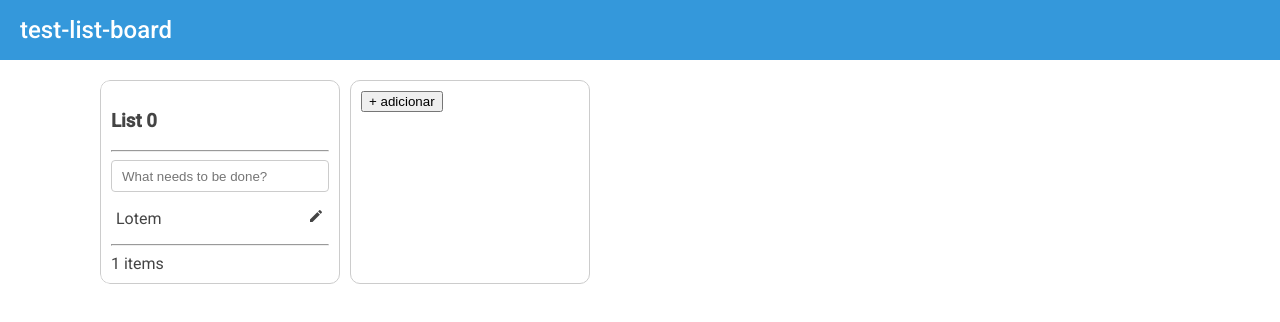
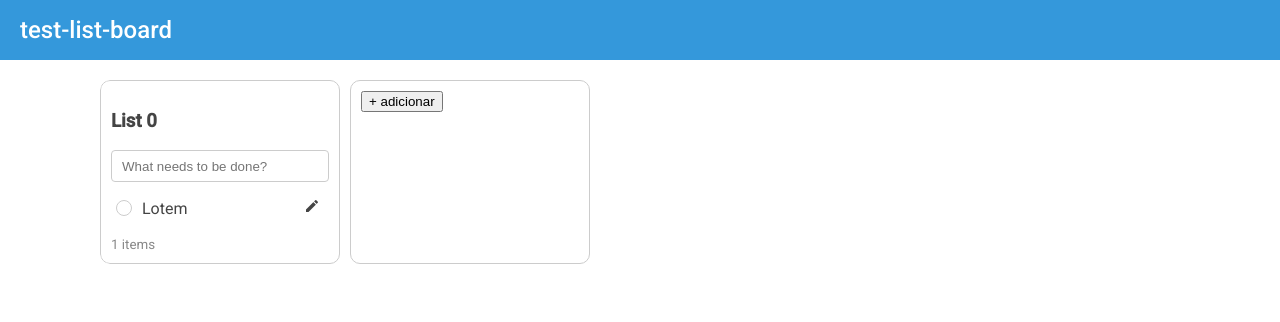
Before and after one commit to alexalannunes/angular-board-list, an Angular app: page / in a window 1280 px wide. Shown: the top 322 px of the page. Built offline with nearby package versions, Linux system fonts and the light colour scheme.

Commit message:
add fake radio, show completed

```diff
--- a/src/app/app.component.html
+++ b/src/app/app.component.html
@@ -3,7 +3,6 @@
   <div class="board">
     <div class="list border" *ngFor="let i of lists; let x = index">
       <h3>{{ i.title }} {{ x }}</h3>
-      <hr />
       <div>
         <form (ngSubmit)="addItemToList(i)">
           <input
@@ -18,19 +17,29 @@
 
       <div class="list-container" role="menu">
         <div *ngFor="let a of i.items" class="zoomIn list-item" role="listitem">
-          <span [ngClass]="{ checked: a.completed }" (click)="toggleItem(a)">
+          <span
+            [ngClass]="{ checked: a.completed }"
+            class="flex ai-center flex-1"
+            (click)="toggleItem(a)"
+          >
+            <div
+              [ngClass]="{ checked: a.completed }"
+              class="fake-radio border m-r-10"
+            ></div>
             {{ a.title }}
             <span *ngIf="a.editable">can.edit</span>
           </span>
-          <span (click)="toogleEdit(a)">
+          <span (click)="toogleEdit(a)" style="width: 20px">
             <i class="list-item-icon material-icons">edit</i>
           </span>
         </div>
       </div>
 
       <div>
-        <hr />
-        {{ i.items.length }} items
+        <small class="text-gray">
+          <span *ngIf="totalListChecked(i)">{{ totalListChecked(i) }} /</span>
+          {{ i.items.length }} items
+        </small>
       </div>
     </div>
 
--- a/src/app/app.component.ts
+++ b/src/app/app.component.ts
@@ -51,14 +51,22 @@ export class AppComponent {
     }
   }
 
-  addItemToList(item: any) {
-    item.items.push({
-      title: item.newItem,
-      completed: false,
-      listId: item.listId,
-    });
+  addItemToList(item: List) {
+    if (item.newItem) {
+      item.items.push({
+        id: (Math.random() * 1000) | 0,
+        title: item.newItem,
+        completed: false,
+        listId: item.id,
+        editable: false,
+      });
 
-    item.newItem = '';
+      item.newItem = '';
+    }
+  }
+
+  totalListChecked(list: List) {
+    return list.items.filter((l: ListItem) => l.completed).length;
   }
 
   toggleItem(item: ListItem) {
```
